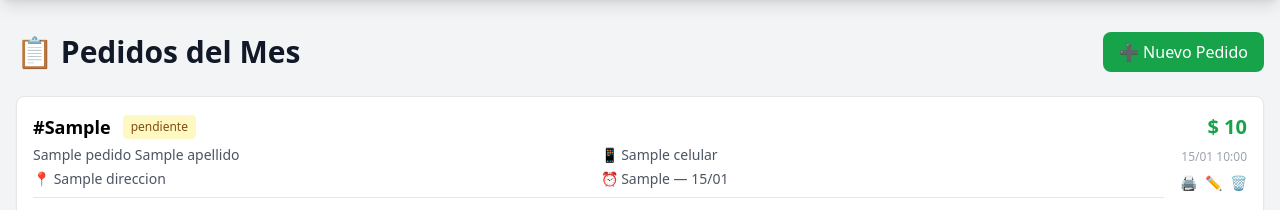
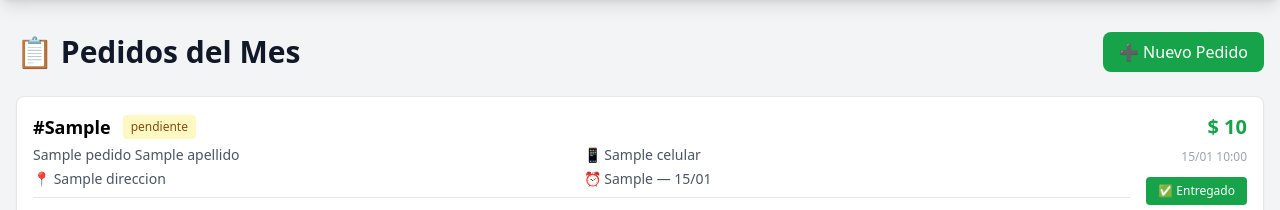
Before and after one commit to Ponce1969/aplicacion_pedidos_multitenant, a FastAPI app: template app/templates/pedidos.html in a window 1280 px wide. Shown: the part 60-270 px from the top of the page. Run offline with FastAPI, Linux system fonts and the light colour scheme; the template is opened without the code that fills it: most values are stand-ins (such as "Sample title", 1, 10 or a date in 2020); data that the repository does not hold is empty; parts of the project's set-up code (start-up, migrations or seed data) failed here and were passed over; some libraries are stand-ins or nearby versions.

Commit message:
feat: Admin can mark pedidos as entregado directly from /pedidos view
State machine changes:
- pendiente -> entregado, en_camino (Admin self-delivery)
- asignado -> entregado (Admin marks directly)
- no_entregado -> entregado (retry successful delivery)

Added Entregado/No Entregado buttons to pedidos.html for admin,
uses HX-Redirect to refresh the list after state change.

Updated tests: 330 passed (+3 new transition tests).

```diff
--- a/app/api/routers/pedidos.py
+++ b/app/api/routers/pedidos.py
@@ -98,10 +98,15 @@ async def cambiar_estado_pedido(
     request: Request,
     nuevo_estado: str = Form(...),
     nota: str = Form(""),
+    redirect: str = Form(""),
     current_user: Usuario = Depends(get_current_user),  # noqa: B008 — FastAPI pattern
     db: AsyncSession = Depends(get_db),  # noqa: B008 — FastAPI pattern
 ) -> HTMLResponse:
-    """Cambia el estado de un pedido (entregado, no_entregado, en_camino, etc.) con validación."""
+    """Cambia el estado de un pedido (entregado, no_entregado, en_camino, etc.) con validación.
+
+    Si se envía redirect (ej. '/pedidos'), se retorna HX-Redirect para refrescar la lista.
+    Si no, se retorna el partial HTML (entrega_resultado.html o HX-Trigger).
+    """
     try:
         pedido = await pedido_service.cambiar_estado_entrega(
             db, pedido_id, nuevo_estado, current_user.id, current_user.empresa_id, nota or None
@@ -118,6 +123,14 @@ async def cambiar_estado_pedido(
         nuevo_estado,
         current_user.id,
     )
+
+    # Si viene redirect, HTMX redirige la página completa (ej. desde /pedidos)
+    if redirect:
+        return HTMLResponse(
+            content="",
+            status_code=status.HTTP_200_OK,
+            headers={"HX-Redirect": redirect},
+        )
 
     if nuevo_estado == "entregado":
         return templates.TemplateResponse(
--- a/app/services/pedido_service.py
+++ b/app/services/pedido_service.py
@@ -13,10 +13,10 @@ VALID_ESTADOS = {"pendiente", "asignado", "en_camino", "entregado", "no_entregad
 
 # Transiciones de estado permitidas
 TRANSICIONES_ESTADO: dict[str, set[str]] = {
-    "pendiente": {"asignado", "cancelado"},
-    "asignado": {"en_camino", "pendiente", "cancelado"},
+    "pendiente": {"asignado", "en_camino", "entregado", "cancelado"},
+    "asignado": {"en_camino", "pendiente", "entregado", "cancelado"},
     "en_camino": {"entregado", "no_entregado", "cancelado"},
-    "no_entregado": {"pendiente", "cancelado"},  # Reintento
+    "no_entregado": {"pendiente", "entregado", "cancelado"},  # Reintento
     "entregado": set(),  # Estado final
     "cancelado": set(),  # Estado final
 }
--- a/app/templates/pedidos.html
+++ b/app/templates/pedidos.html
@@ -57,6 +57,34 @@
                 <div class="text-right ml-4 flex flex-col items-end gap-2">
                     <div class="text-xl font-bold text-green-600">{{ pedido.total|pesos }}</div>
                     <div class="text-xs text-gray-400">{{ pedido.fecha_creacion.strftime('%d/%m %H:%M') }}</div>
+                    {% if pedido.estado in ('pendiente', 'asignado', 'en_camino', 'no_entregado') %}
+                    <div class="flex gap-1 mt-1">
+                        <form hx-post="/api/pedido/{{ pedido.id }}/cambiar-estado"
+                              hx-swap="none"
+                              class="inline">
+                            <input type="hidden" name="nuevo_estado" value="entregado">
+                            <input type="hidden" name="redirect" value="/pedidos">
+                            <button type="submit"
+                                    hx-confirm="¿Marcar pedido #{{ pedido.numero_pedido }} como entregado?"
+                                    class="bg-green-600 hover:bg-green-700 text-white text-xs px-3 py-1.5 rounded transition-colors font-medium">
+                                ✅ Entregado
+                            </button>
+                        </form>
+                        {% if pedido.estado == 'en_camino' %}
+                        <form hx-post="/api/pedido/{{ pedido.id }}/cambiar-estado"
+                              hx-swap="none"
+                              class="inline">
+                            <input type="hidden" name="nuevo_estado" value="no_entregado">
+                            <input type="hidden" name="redirect" value="/pedidos">
+                            <button type="submit"
+                                    hx-confirm="¿Marcar pedido #{{ pedido.numero_pedido }} como no entregado?"
+                                    class="bg-red-500 hover:bg-red-600 text-white text-xs px-3 py-1.5 rounded transition-colors font-medium">
+                                ❌ No Entregado
+                            </button>
+                        </form>
+                        {% endif %}
+                    </div>
+                    {% endif %}
                     <div class="flex gap-2">
                         <a href="/pedido/{{ pedido.id }}/imprimir" target="_blank" class="text-green-500 hover:text-green-700 text-sm" title="Imprimir remito">🖨️</a>
                         <a href="/editar-pedido/{{ pedido.id }}" class="text-blue-500 hover:text-blue-700 text-sm" title="Editar pedido">✏️</a>
```
Also changed, not shown: tests/test_repartidores.py (+40 -9 lines).
